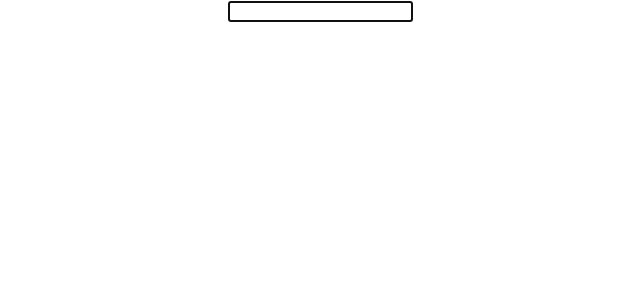
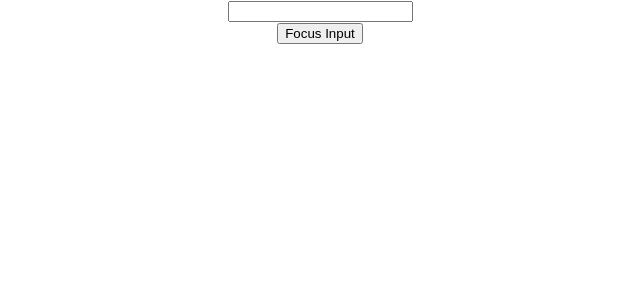
Before and after one commit to pkabus/comunio-stats-frontend, a React (Create React App) app: page / in a window 1280 px wide. Shown: the top 300 px of the page, without its empty margins (320-960 px from the left). Built offline with nearby package versions, Linux system fonts and the light colour scheme.

Commit message:
DEV-003 ReactJS Tutorial 29 - Refs with Class Components

```diff
--- a/src/App.js
+++ b/src/App.js
@@ -17,11 +17,13 @@
 import PureComp from './components/PureComp';
 import ParentComp from './components/ParentComp';
 import RefsDemo from './components/RefsDemo';
+import FocusInput from './components/FocusInput';
 
 function App() {
   return (
     <div className="App">
-      <RefsDemo />
+      <FocusInput />
+      {/* <RefsDemo /> */}
       {/* <ParentComp /> */}
       {/* <Table /> */}
       {/* <FragmentDemo /> */}
--- /dev/null
+++ b/src/components/FocusInput.js
@@ -0,0 +1,25 @@
+import React, { Component } from 'react'
+import Input from './Input'
+
+class FocusInput extends Component {
+    constructor(props) {
+        super(props)
+
+        this.componentRef = React.createRef()
+    }
+
+    clickHandler = () => {
+        this.componentRef.current.focusInput()
+    }
+
+    render() {
+        return (
+            <div>
+                <Input ref={this.componentRef} />
+                <button onClick={this.clickHandler}>Focus Input</button>
+            </div>
+        )
+    }
+}
+
+export default FocusInput
--- /dev/null
+++ b/src/components/Input.js
@@ -0,0 +1,23 @@
+import React, { Component } from 'react'
+
+class Input extends Component {
+    constructor(props) {
+        super(props)
+
+        this.inputRef = React.createRef()
+    }
+
+    focusInput() {
+        this.inputRef.current.focus()
+    }
+
+    render() {
+        return (
+            <div>
+                <input type="text" ref={this.inputRef} />
+            </div>
+        )
+    }
+}
+
+export default Input
```
